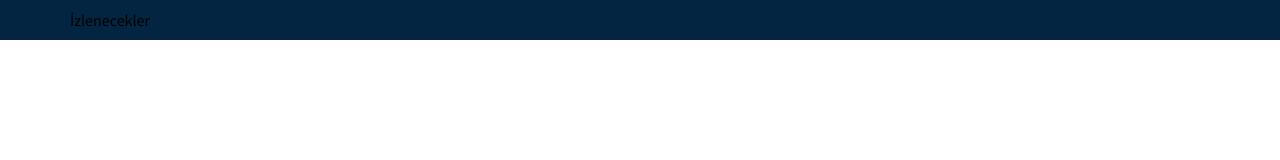
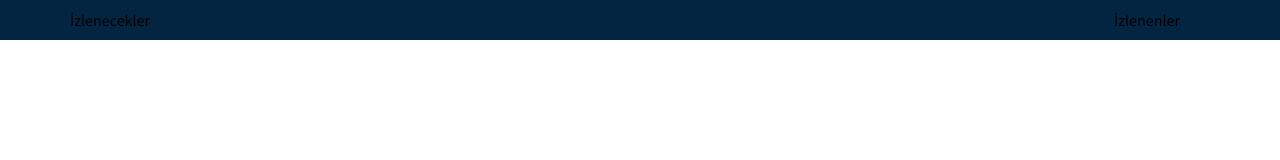
Before and after one commit to danielfacoo/movielist, a React (Vite) app in the folder movielist/: page / in a window 1280 px wide. Shown: the top 160 px of the page. Built offline with nearby package versions, Linux system fonts and the light colour scheme.

Commit message:
update header component

```diff
--- a/movielist/src/components/Header.jsx
+++ b/movielist/src/components/Header.jsx
@@ -7,6 +7,10 @@ const Header = () => {
                 <div className="brand">
                     İzlenecekler
                 </div>
+                <ul className="nav-links">
+                    <li>İzlenenler</li>
+                    <li className="fas fa-plus"></li>
+                </ul>
             </div>
         </div>
     </header>
```
